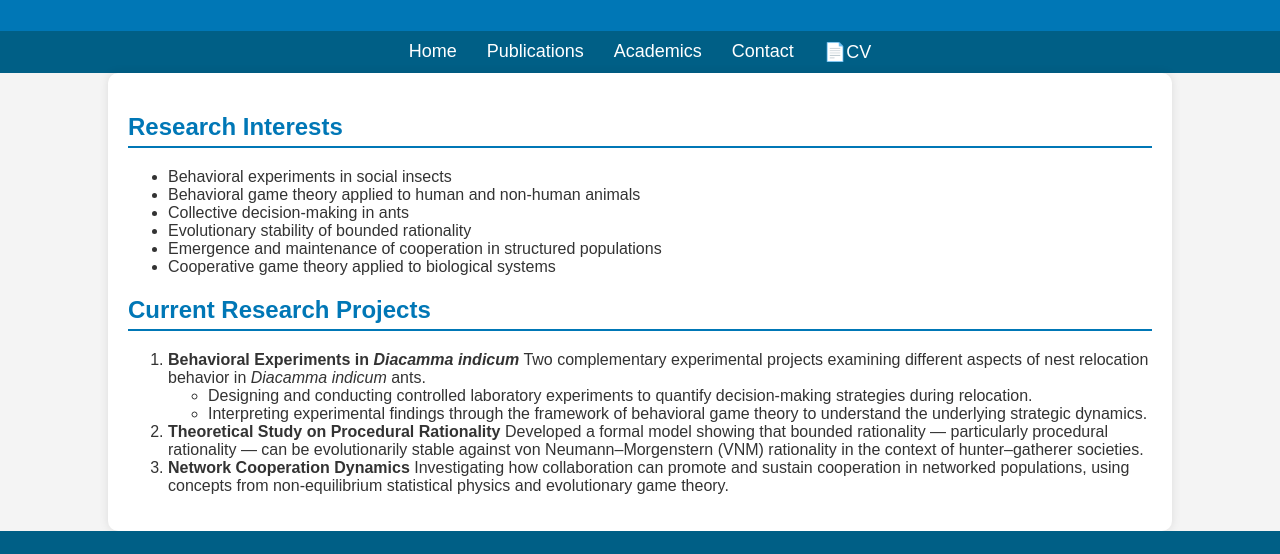
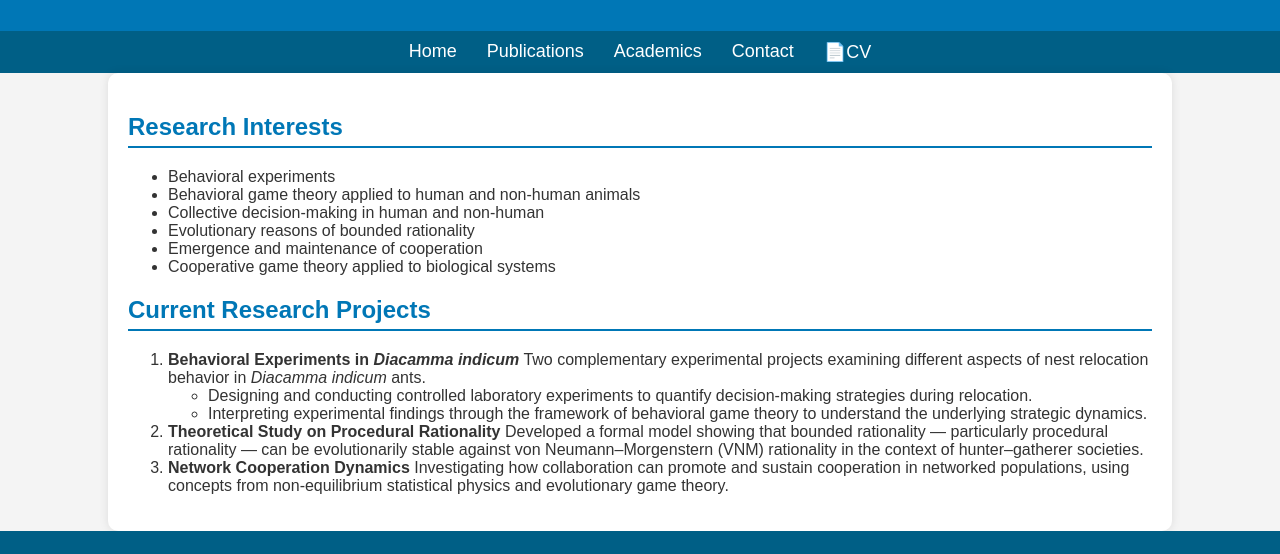
Before and after one commit to joydasbairagya/joydasbairagya.github.io, a plain HTML site: page research.html in a window 1280 px wide. Shown: the part 128-682 px from the top of the page. Drawn offline with Linux system fonts and the light colour scheme.

Commit message:
Update research.html

```diff
--- a/research.html
+++ b/research.html
@@ -68,11 +68,11 @@
     <div class="container">
     <h2>Research Interests</h2>
     <ul>
-        <li>Behavioral experiments in social insects</li>
+        <li>Behavioral experiments </li>
         <li>Behavioral game theory applied to human and non-human animals</li>
-        <li>Collective decision-making in ants</li>
-        <li>Evolutionary stability of bounded rationality</li>
-        <li>Emergence and maintenance of cooperation in structured populations</li>
+        <li>Collective decision-making in human and non-human</li>
+        <li>Evolutionary reasons of bounded rationality</li>
+        <li>Emergence and maintenance of cooperation </li>
         <li>Cooperative game theory applied to biological systems</li>
     </ul>
 
```
